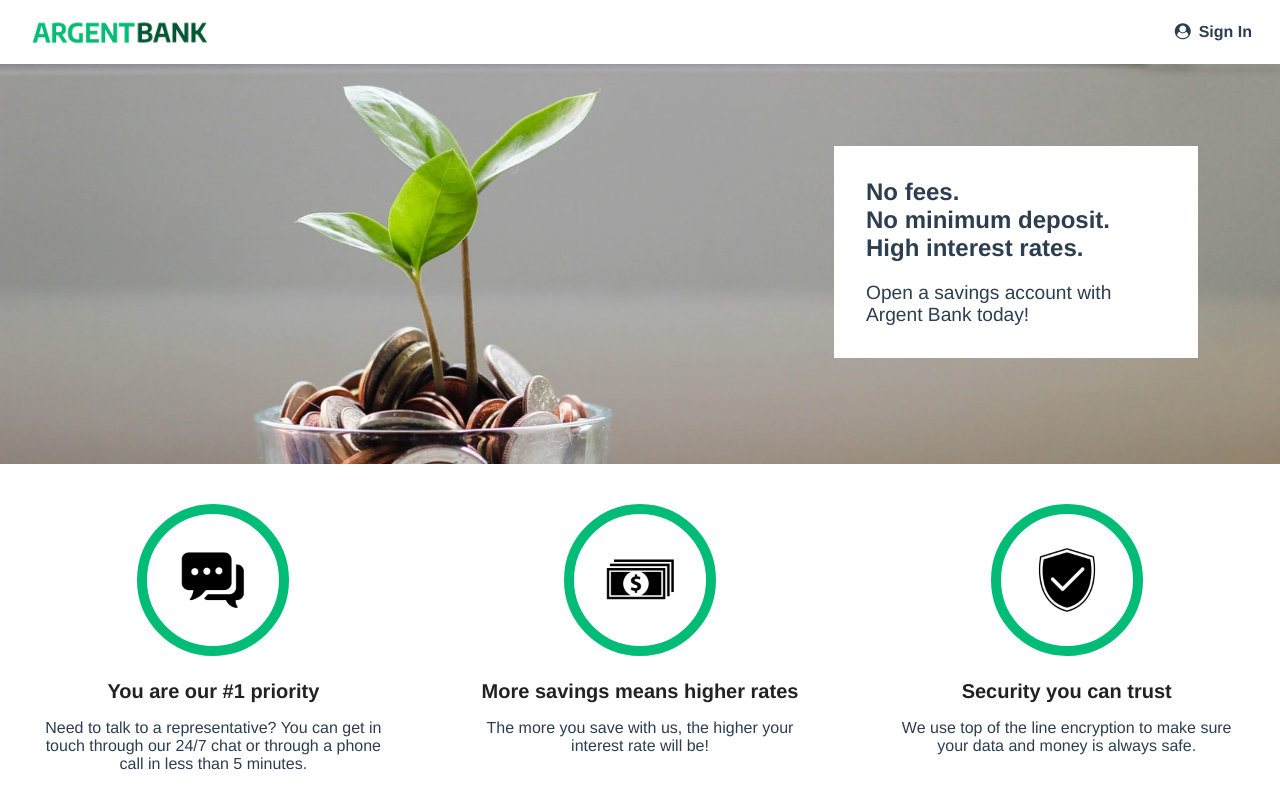
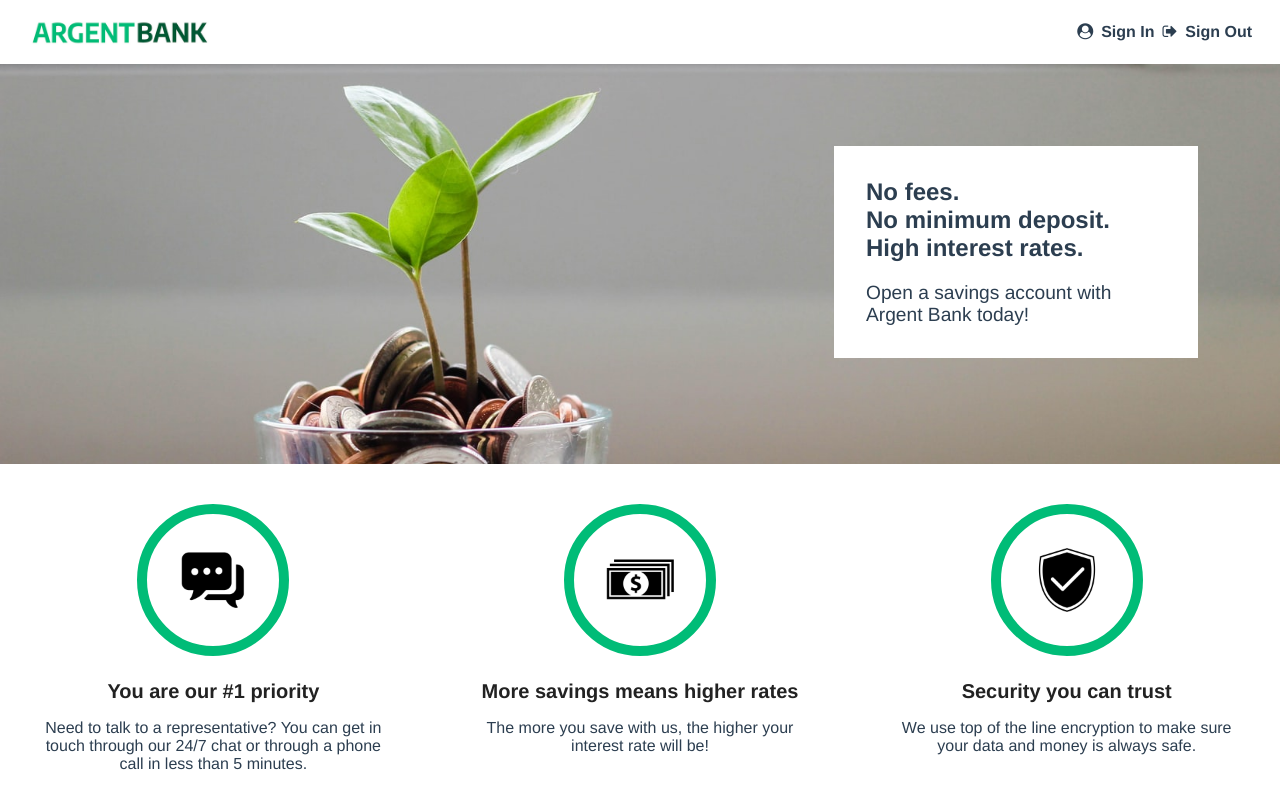
Before and after one commit to WolverineFR/Projet_11_Implementez_le-front-end_d_une_application_bancaire_avec_React, a React (Create React App) app: page / in a window 1280 px wide. Shown: the top 808 px of the page. Built offline with nearby package versions, Linux system fonts and the light colour scheme.

Commit message:
ajout de la fonction connecté

```diff
--- a/src/App.js
+++ b/src/App.js
@@ -5,6 +5,7 @@ import { BrowserRouter as Router, Route, Routes } from "react-router-dom";
 import Header from "./components/Header";
 import Footer from "./components/Footer";
 import LoginPage from "./pages/Login";
+import Authentification from "./components/Authentification";
 import User from "./pages/User";
 
 function App() {
@@ -13,8 +14,8 @@ function App() {
       <Header />
       <Routes>
         <Route path="/" element={<Home />} />
-        <Route path="/Login" element={<LoginPage />} />
-        <Route path="/User" element={<User />} />
+        <Route path="/login" element={<LoginPage />} />
+        <Route path="/user" element={Authentification(User)} />
       </Routes>
       <Footer />
     </Router>
--- a/src/Store/index.js
+++ b/src/Store/index.js
@@ -1,9 +1,11 @@
 import { configureStore } from "@reduxjs/toolkit";
 import userReducer from "./UserSlice";
+import reducer from "./reducers";
 
 const store = configureStore({
   reducer: {
     user: userReducer,
+    isLoggedIn: reducer,
   },
 });
 
--- /dev/null
+++ b/src/Store/isLoggedIn.js
@@ -0,0 +1,6 @@
+export const setLoggedIn = (isLoggedIn) => {
+  return {
+    type: "SET_LOGGED_IN",
+    isLoggedIn,
+  };
+};
--- /dev/null
+++ b/src/Store/reducers.js
@@ -0,0 +1,17 @@
+const initialState = {
+  isLoggedIn: false,
+};
+
+const reducer = (state = initialState, action) => {
+  switch (action.type) {
+    case "SET_LOGGED_IN":
+      return {
+        ...state,
+        isLoggedIn: action.isLoggedIn,
+      };
+    default:
+      return state;
+  }
+};
+
+export default reducer;
--- a/src/components/Authentification/index.jsx
+++ b/src/components/Authentification/index.jsx
@@ -1,4 +1,17 @@
-// import React, { createContext } from "react";
-// import { RenderHeader } from "../Header";
+import React from "react";
+import { useNavigate } from "react-router-dom";
+import { useSelector } from "react-redux";
 
-// const AuthContext = createContext();
+const Authentification = (Component) => {
+  const Authentification2 = (props) => {
+    let navigate = useNavigate();
+    const isLoggedIn = useSelector((state) => state.auth.isLoggedIn);
+
+    if (!isLoggedIn) {
+      return navigate("/login");
+    }
+    return <Component {...props} />;
+  };
+  return Authentification2;
+};
+export default Authentification;
--- a/src/components/Header/index.jsx
+++ b/src/components/Header/index.jsx
@@ -1,9 +1,18 @@
 import React from "react";
 import logo from "../../assets/argentBankLogo.png";
 import { NavLink } from "react-router-dom";
+import { useSelector, useDispatch } from "react-redux";
+import { setLoggedIn } from "../../Store/isLoggedIn";
 
 function Header() {
-  const token = localStorage.getItem("token");
+  const isLoggedIn = useSelector((state) => state.isLoggedIn);
+  const dispatch = useDispatch();
+
+  function logOut() {
+    localStorage.removeItem("token");
+    localStorage.removeItem("user");
+    dispatch(setLoggedIn(false));
+  }
   return (
     <div className="Header">
       <nav className="main-nav">
@@ -20,15 +29,10 @@ function Header() {
             <i className="fa fa-user-circle"></i>
             Sign In
           </NavLink>
-          {token && (
-            <NavLink className="main-nav-item" to="/">
-              <i
-                className="fa fa-sign-out"
-                onClick={
-                  localStorage.removeItem("token") ||
-                  localStorage.removeItem("user")
-                }
-              ></i>
+          {isLoggedIn && (
+            // verifier pourquoi il est actif tout le temps
+            <NavLink className="main-nav-item" to="/" onClick={logOut}>
+              <i className="fa fa-sign-out"></i>
               Sign Out
             </NavLink>
           )}
```
